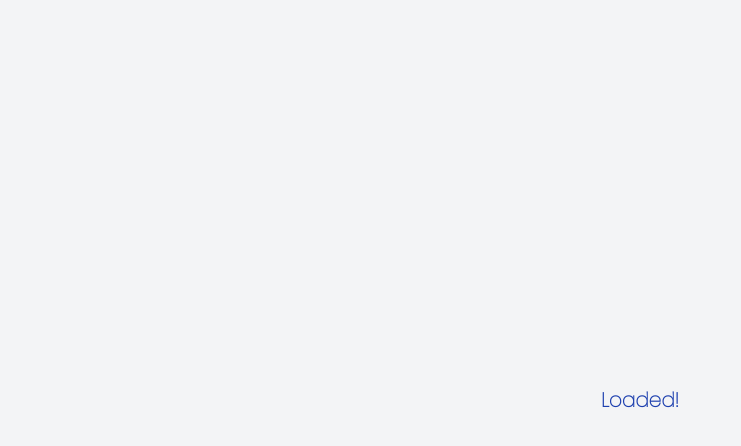
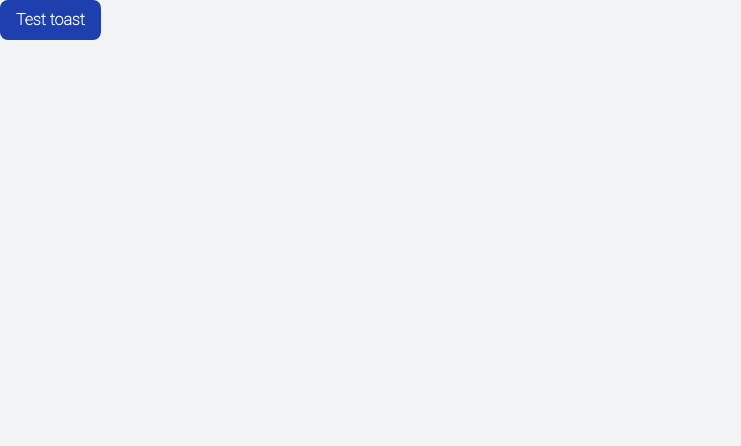
Before and after one commit to Gurpreet-Singh-01/E-commerce-frontend, a React (Vite) app: page / in a window 1280 px wide. Shown: the top 446 px of the page, without its empty margins (0-741 px from the left). Built offline with nearby package versions, Linux system fonts and the light colour scheme.

Commit message:
Added and Tested react Toastify

```diff
--- a/src/App.jsx
+++ b/src/App.jsx
@@ -1,18 +1,12 @@
-import React, { useEffect, useState } from 'react'
-import Loader from './components/Loader'
+import React from 'react'
+import Toast from './components/Toast'
+import SomeRandom from './components/SomeRandom'
+
 const App = () => {
-  const [loading,setLoading] = useState(true)
-  useEffect(()=>{
-    const timer = setTimeout( () =>setLoading(false),3000)
-    return () => clearTimeout(timer)
-  },[])
   return (
-     <div className="h-screen flex items-center justify-center bg-gray-100 dark:bg-gray-900">
-      {loading ? (
-        <Loader size="medium" />
-      ) : (
-        <p className="text-xl font-bold text-primary">Loaded!</p>
-      )}
+    <div>
+      <Toast/>
+      <SomeRandom/>
     </div>
   )
 }
--- /dev/null
+++ b/src/components/SomeRandom.jsx
@@ -0,0 +1,13 @@
+import React from 'react'
+import Button from './Button'
+import { toast } from 'react-toastify'
+
+const SomeRandom = () => {
+  return (
+    <div>
+        <Button onClick ={()=> toast.success("Test Successfull")}>Test toast</Button>
+    </div>
+  )
+}
+
+export default SomeRandom
--- /dev/null
+++ b/src/components/Toast.jsx
@@ -0,0 +1,21 @@
+import {ToastContainer} from 'react-toastify'
+import 'react-toastify/ReactToastify.css'
+const Toast = () => {
+  return (
+    <ToastContainer
+        position='top-right'
+        autoClose={3000}
+        hideProgressBar={false}
+        newestOnTop
+        closeOnClick
+        rtl={false}
+        pauseOnFocusLoss
+        draggable
+        pauseOnHover
+        theme='colored'
+        className="mt-16 font-text"
+    />
+  )
+}
+
+export default Toast
```
